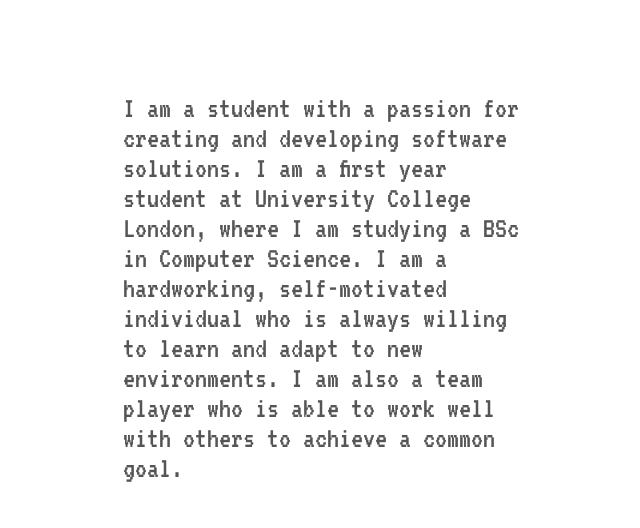
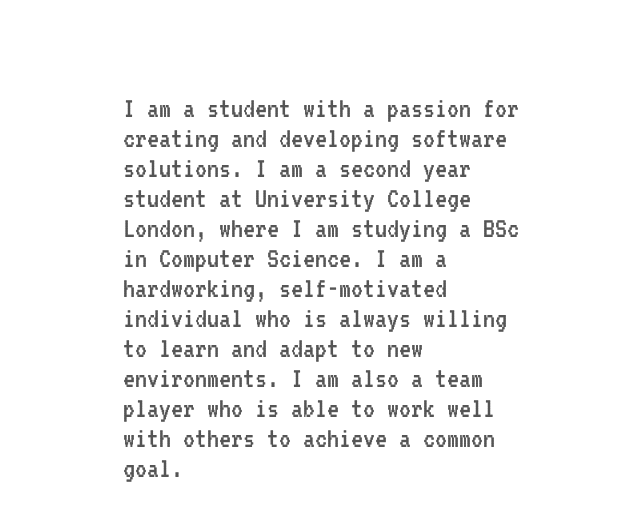
Before and after one commit to nigelm48/personal-portfolio-website, a plain HTML site: page index.html in a window 1280 px wide. Shown: the part 919-1447 px from the top of the page, 317-957 px from the left. Drawn offline with Linux system fonts and the light colour scheme.

Commit message:
changed status from first year to second year

```diff
--- a/index.html
+++ b/index.html
@@ -71,7 +71,7 @@
         <div class = "about-container">
             <div class = "about-text">
                 <p class = "Info">
-                    I am a student with a passion for creating and developing software solutions. I am a first year student at University College London, where I am studying a BSc in Computer Science. I am a hardworking, self-motivated individual who is always willing to learn and adapt to new environments. I am also a team player who is able to work well with others to achieve a common goal.
+                    I am a student with a passion for creating and developing software solutions. I am a second year student at University College London, where I am studying a BSc in Computer Science. I am a hardworking, self-motivated individual who is always willing to learn and adapt to new environments. I am also a team player who is able to work well with others to achieve a common goal.
                 </p>
                 <p class = "Job">
                     I am currently seeking a position as a software developer intern, where I can utilise my skills and knowledge to help develop and maintain software solutions, be it backend, frontend or full stack.
```
